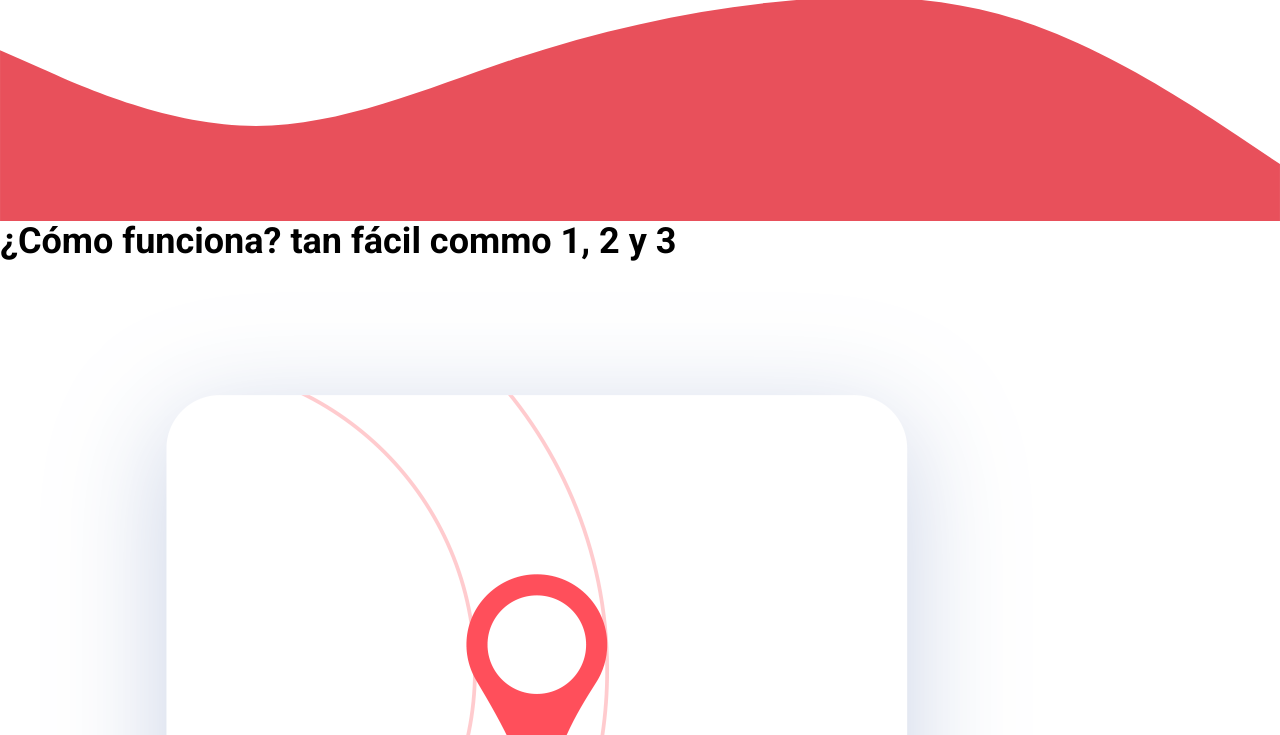
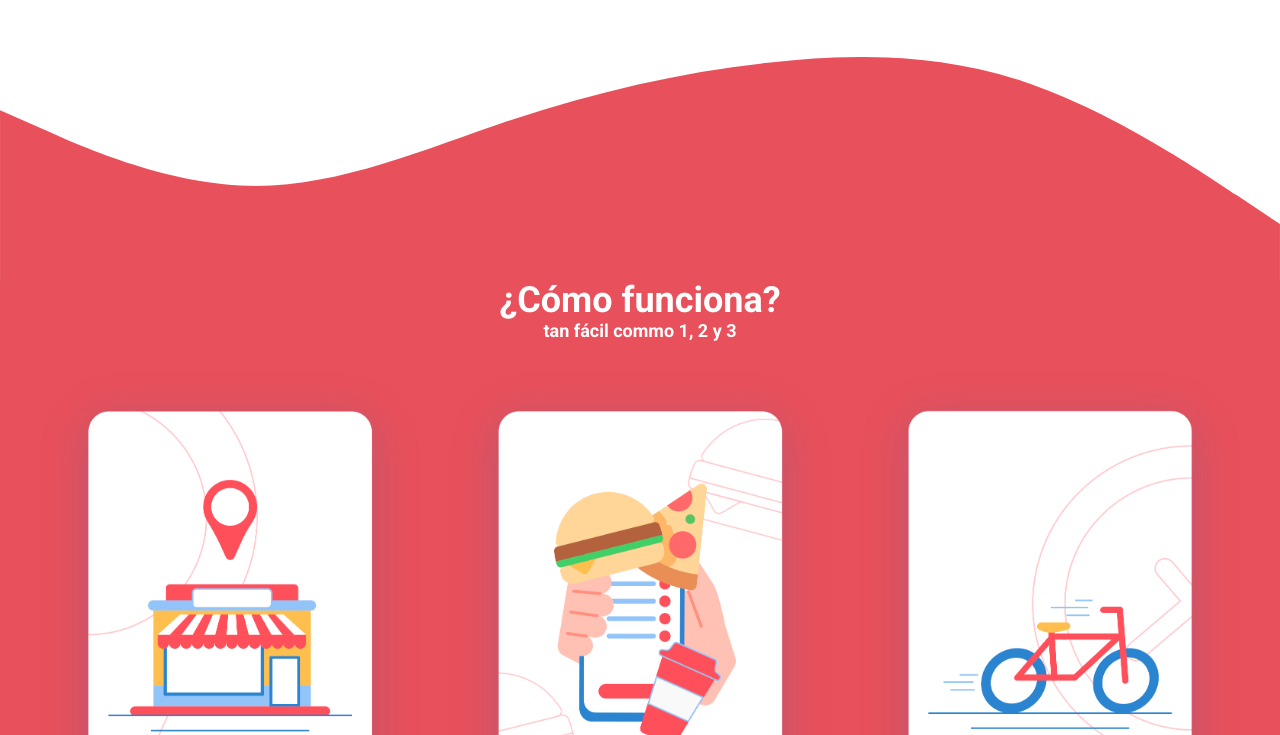
Before and after one commit to Ara-Polanco/deliveryApp, a website: page index.html in a window 1280 px wide. Shown: the part 705-1440 px from the top of the page. Drawn offline with Linux system fonts and the light colour scheme.

Commit message:
Adding: styles to steps section

```diff
--- a/index.html
+++ b/index.html
@@ -62,7 +62,7 @@
         <img src="/build/img/wave.svg" alt="Imagen Wave" class="pasos__wave">
 
         <div class="pasos__contenido">
-            <h2>¿Cómo funciona? <span>tan fácil commo 1, 2 y 3</span></h2>
+            <h2 class="pasos__heading" >¿Cómo funciona? <span class="pasos__heading--descripcion" >tan fácil commo 1, 2 y 3</span></h2>
 
             <div class="pasos__grid contenedor">
 
--- a/src/scss/app.scss
+++ b/src/scss/app.scss
@@ -1,3 +1,4 @@
 @use 'base';
 @use 'header';
 @use 'formulario';
+@use 'pasos';
--- /dev/null
+++ b/src/scss/pasos/_index.scss
@@ -0,0 +1 @@
+@forward 'pasos';
--- /dev/null
+++ b/src/scss/pasos/_pasos.scss
@@ -0,0 +1,39 @@
+@use 'base/variables' as v;
+@use 'base/mixins' as m;
+
+.pasos {
+    margin-top: v.$separacion * 2;
+
+    &__contenido {
+        background-color: v.$primario;
+        margin-top: -1px;
+    }
+
+    &__heading {
+        text-align: center;
+        color: v.$blanco;
+
+        &--descripcion {
+            font-size: 1.8rem;
+            display: block;
+        }
+    }
+
+    &__grid {
+        @include m.tablet {
+            @include m.grid(3, v.$separacion)
+
+        }
+    }
+
+    &__imagen {
+        transition-property: transform;
+        transition-duration: .3s;
+
+        &:hover {
+            transform: rotate(-4deg) scale(1.2);
+        }
+    }
+
+
+}
```
Also changed, not shown: build/css/app.css, 1 other file.
